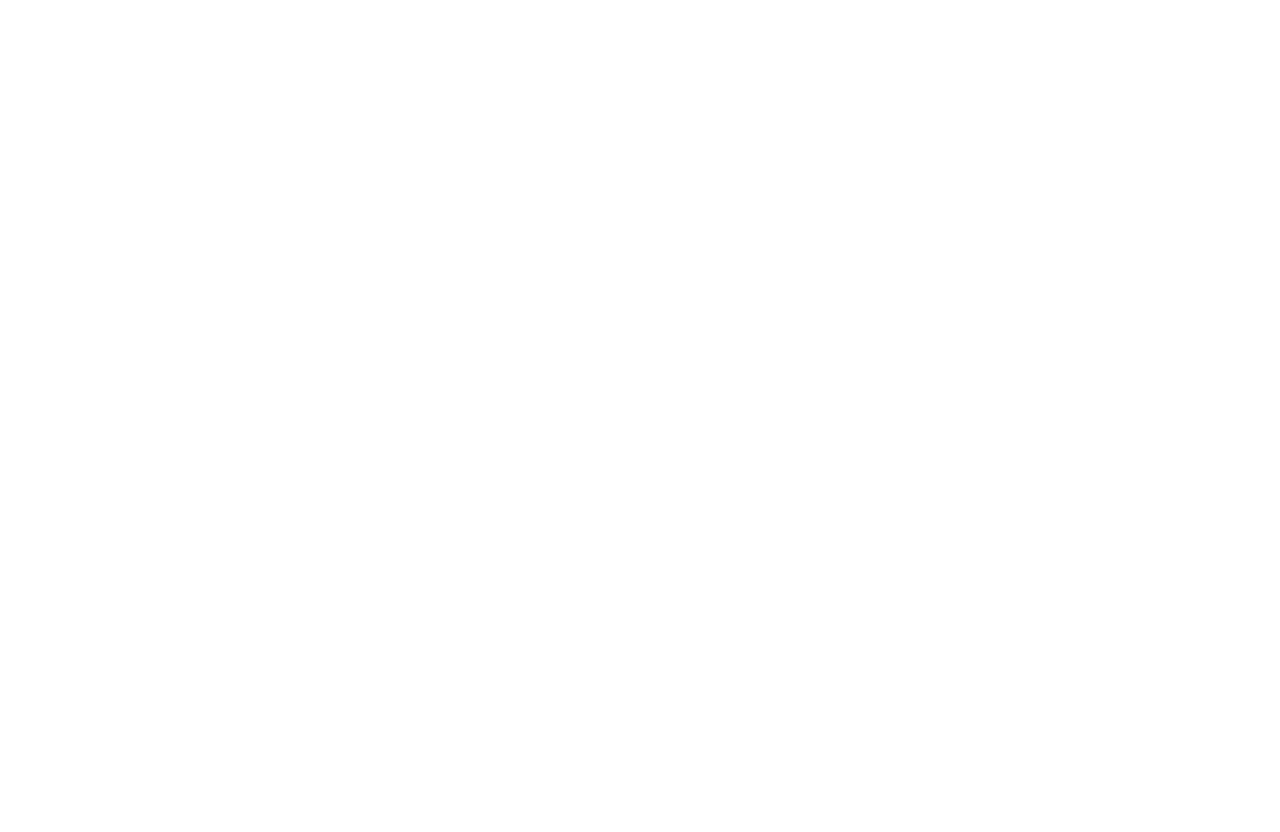
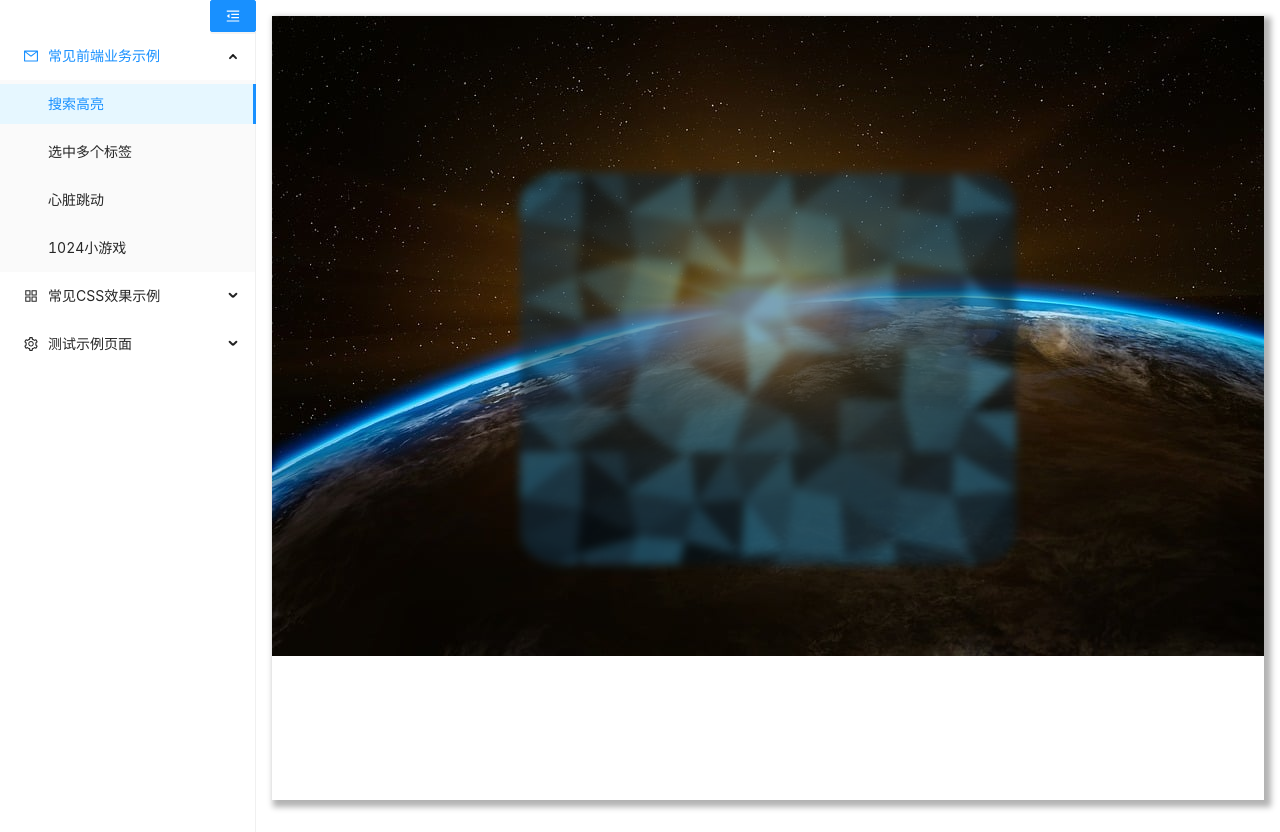
Before and after one commit to Jlnvv-tom/freedom-project-vue, a Vue app: page /demo/ground-glass in a window 1280 px wide. Before the commit this address had no page. Before the commit the page ends 800 px from the top, so only its background shows below. Built offline with nearby package versions, Linux system fonts and the light colour scheme.

Commit message:
✨ feat: 毛玻璃效果

```diff
--- a/src/router/demo.ts
+++ b/src/router/demo.ts
@@ -30,6 +30,12 @@
     component: import("@/views/test-page/tree/index.vue"),
   },
   {
+    path: "/demo/ground-glass",
+    name: "demo.ground-glass",
+    meta: { title: "拖拽树测试示例" },
+    component: import("@/views/demo/css-collect/ground-glass.vue"),
+  },
+  {
     path: "/test-page/custom-event",
     name: "test-page.custom-event",
     meta: { title: "拖拽树测试示例" },
--- /dev/null
+++ b/src/views/demo/css-collect/ground-glass.vue
@@ -0,0 +1,37 @@
+<template>
+  <div class="main">
+    <!-- <div class="main-glass"></div> -->
+  </div>
+</template>
+
+<style scope lang="less">
+.main {
+  background-image: url(@/assets/img/about-css/earth.jpg);
+  background-repeat: no-repeat;
+  position: absolute;
+  top: 16px;
+  left: 272px;
+  right: 16px;
+  bottom: 0;
+  box-shadow: 4px 4px 6px 3px rgba(0, 0, 0, .3);
+  &::before {
+    background-image: url(@/assets/img/about-css/bg.png);
+    background-position: top;
+    background-size: contain;
+    background-attachment: fixed;
+    content: 'Hello World';
+    position: absolute;
+    top: 0;
+    bottom: 0;
+    left: 0;
+    right: 0;
+    filter: blur(5px);
+    width: 50%;
+    height: 50%;
+    opacity: .6;
+    transform: translate(50%, 40%);
+    border-radius: 8%;
+  }
+
+}
+</style>
--- a/src/views/home/show.vue
+++ b/src/views/home/show.vue
@@ -1,12 +1,13 @@
 <template>
   <div class="show">
     <div class="show-menu">
-      <a-button class="show-menu-toggle" type="primary" @click="toggleCollapsed">
+      <a-button class="show-menu-toggle" :style="collapsed ? { marginLeft: '0px' } : {}" type="primary"
+        @click="toggleCollapsed">
         <MenuUnfoldOutlined v-if="collapsed" />
         <MenuFoldOutlined v-else />
       </a-button>
-      <a-menu class="show-menu-self" v-model:openKeys="openKeys" v-model:selectedKeys="selectedKeys" mode="inline"
-        :inline-collapsed="collapsed" @click="handleClick">
+      <a-menu class="show-menu-self" :style="collapsed ? { width: '46px' } : {}" v-model:openKeys="openKeys"
+        v-model:selectedKeys="selectedKeys" mode="inline" :inline-collapsed="collapsed" @click="handleClick">
         <a-sub-menu key="sub1" @titleClick="titleClick">
           <template #icon>
             <MailOutlined />
@@ -18,15 +19,15 @@
           <a-menu-item key="/demo/1024-game">1024小游戏</a-menu-item>
 
         </a-sub-menu>
-        <!-- <a-sub-menu key="sub2" @titleClick="titleClick">
+        <a-sub-menu key="sub2" @titleClick="titleClick">
           <template #icon>
             <AppstoreOutlined />
           </template>
-          <template #title>常见前端业务示例</template>
-          <a-menu-item key="/demo/highlight">搜索高亮</a-menu-item>
+          <template #title>常见CSS效果示例</template>
+          <a-menu-item key="/demo/ground-glass">毛玻璃效果</a-menu-item>
           <a-menu-item key="/demo/select">选中多个标签</a-menu-item>
         </a-sub-menu>
-        <a-sub-menu key="sub3">
+        <!-- <a-sub-menu key="sub3">
           <template #icon>
             <QqOutlined />
           </template>
@@ -79,12 +80,11 @@
   height: 100%;
 
   &-menu {
-    min-width: 256px;
-    min-height: 100%;
+    // width: 256px;
+    // min-height: 100%;
 
     &-toggle {
-      position: relative;
-      left: 0;
+      margin-left: 210px
     }
 
     &-self {
```
Also changed, not shown: src/assets/img/about-css/bg.png (added), src/assets/img/about-css/earth.jpg (added).
